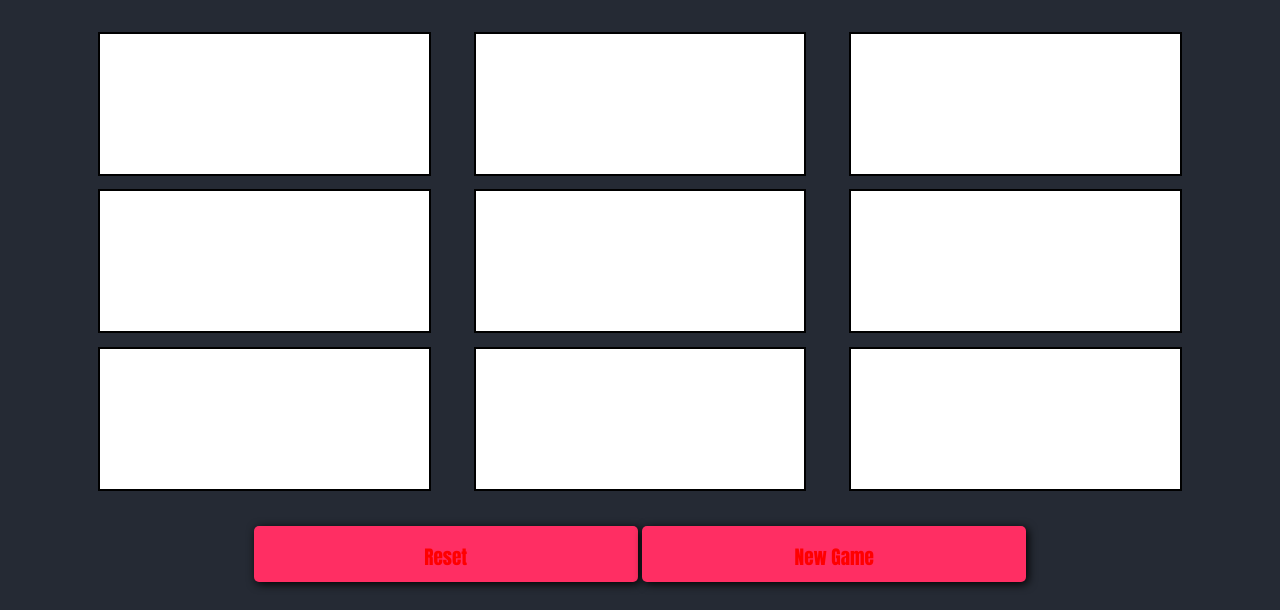
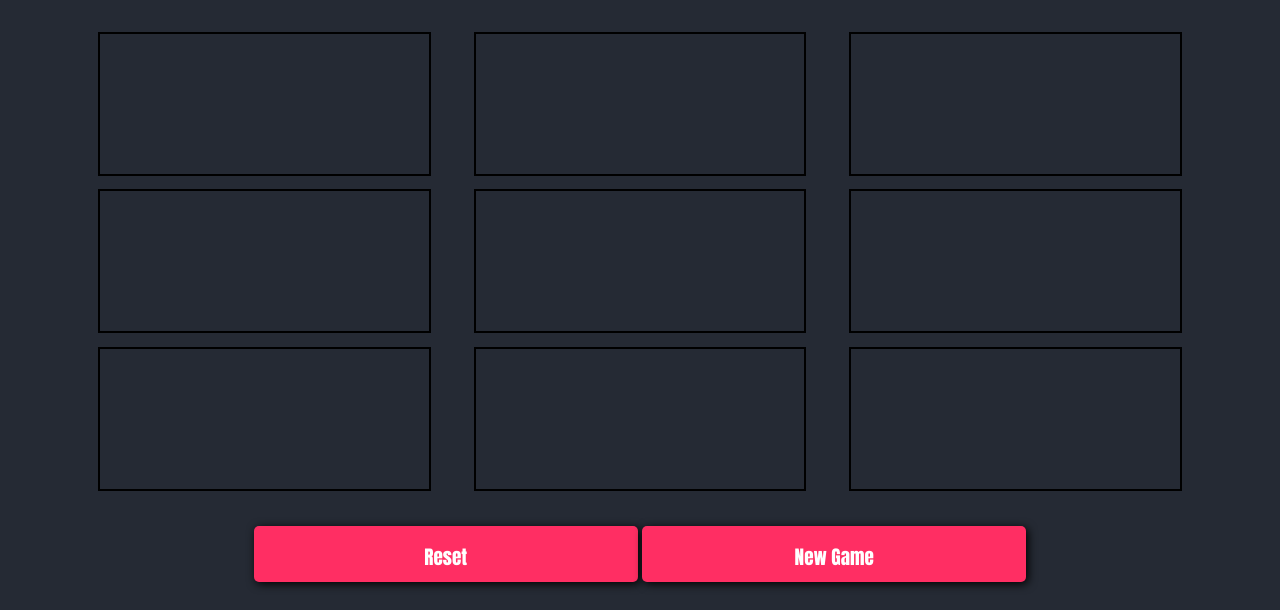
Before and after one commit to Un1trix/TicTakToe, a plain HTML site: page index.html in a window 1280 px wide. Shown: the part 190-800 px from the top of the page. Drawn offline with Linux system fonts and the light colour scheme.

Commit message:
Update style.css

```diff
--- a/style.css
+++ b/style.css
@@ -3,7 +3,7 @@
     font-family: sans-serif;
     transition: 0.2s ease-in-out;
     user-select: none;
-    background-color: #252A34;
+    background: #252A34;
 }
 /* * {
     margin: 0;
@@ -83,10 +83,10 @@ body{
     height: 18vh;
     border-radius: 0rem;
     margin: auto;
-    background-color: #ffffff;
+    background-color: #252A34;
     font-size: 4.5rem;
     text-align: center;
-    color: red;
+    color:  #ffffff;
     transition: all;
     transition-duration: 0.5s;
     border: 4px solid black;
@@ -144,7 +144,8 @@ body{
     font-size: 1.3rem;
     font-weight: 100;
     color: black;
-
+    /* -webkit-text-stroke-width: 0.0005px;
+    -webkit-text-stroke-color: red; */
 
     padding: 2rem 0;
 }
@@ -152,6 +153,8 @@ body{
 .winner p {
     font-size: 2.2rem;
     font-family: Impact, Haettenschweiler, 'Arial Narrow Bold', sans-serif;
+    /* -webkit-text-stroke-width: 1px;
+    -webkit-text-stroke-color: rgb(255, 255, 255); */
 }
 
 .hide {
```
